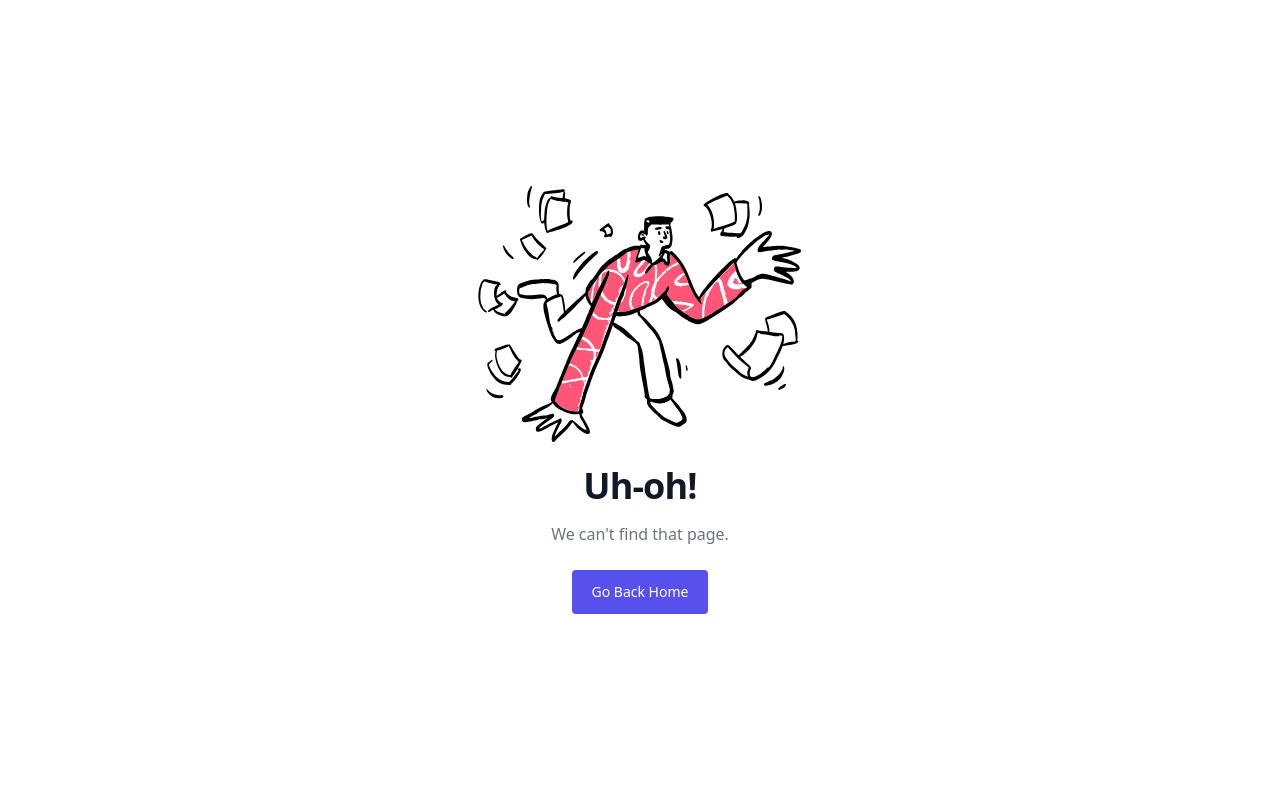
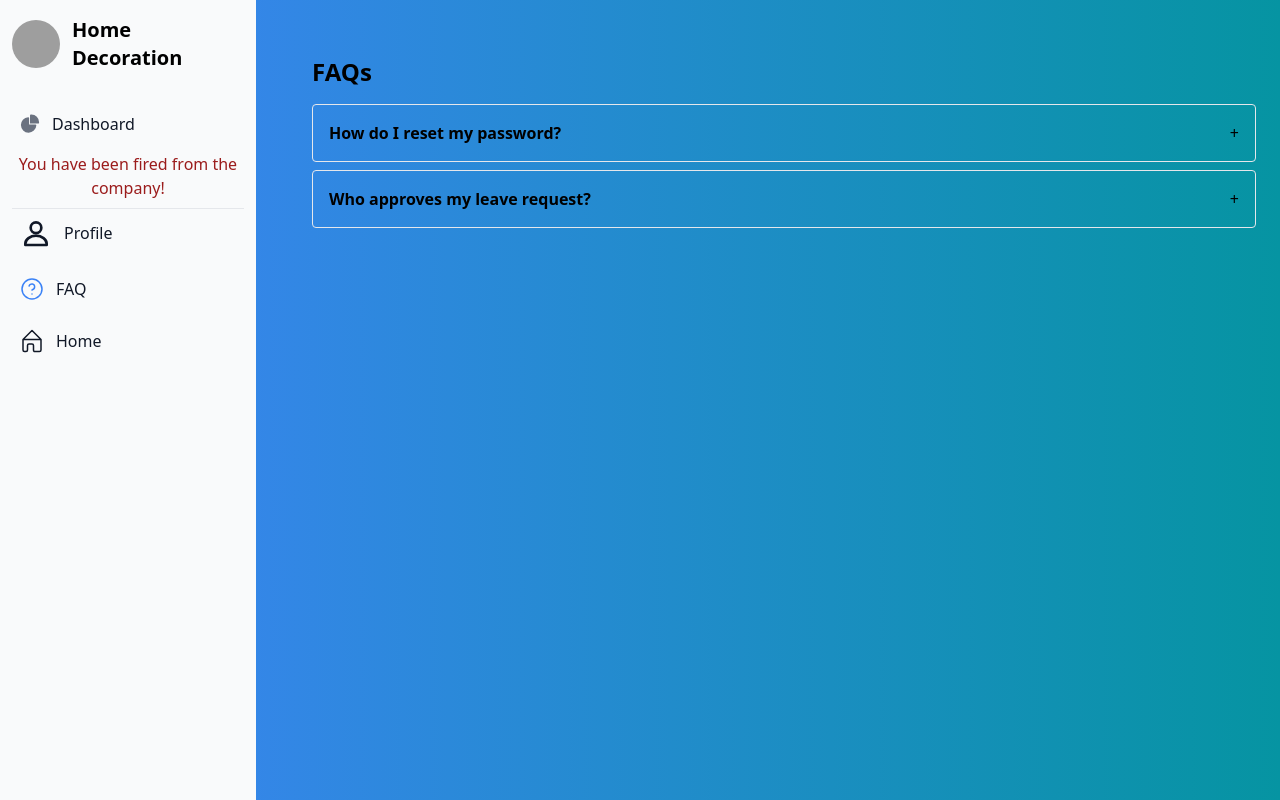
Before and after one commit to tawhidbokth/-Employee-management-client, a React (Vite) app: page /dashboard/faq in a window 1280 px wide. Built offline with nearby package versions, Linux system fonts and the light colour scheme; no server answers; grey boxes are pictures that could not be loaded.

Commit message:
add FAQ component and integrate it into the sidebar and router

```diff
--- /dev/null
+++ b/src/Components/Faq.jsx
@@ -0,0 +1,43 @@
+import React, { useState } from 'react';
+
+const Faq = () => {
+  const [activeIndex, setActiveIndex] = useState(null);
+  const faqs = [
+    {
+      question: 'How do I reset my password?',
+      answer: 'Go to Settings > Security > Reset Password.',
+    },
+    {
+      question: 'Who approves my leave request?',
+      answer: 'Your direct manager approves leave requests.',
+    },
+  ];
+
+  const toggleFAQ = index => {
+    setActiveIndex(activeIndex === index ? null : index);
+  };
+
+  return (
+    <div className="p-6">
+      <h1 className="text-2xl font-bold mb-4">FAQs</h1>
+      <div className="space-y-2">
+        {faqs.map((faq, index) => (
+          <div key={index} className="border rounded p-4">
+            <div
+              className="flex justify-between items-center cursor-pointer"
+              onClick={() => toggleFAQ(index)}
+            >
+              <h3 className="font-semibold">{faq.question}</h3>
+              <span>{activeIndex === index ? '−' : '+'}</span>
+            </div>
+            {activeIndex === index && (
+              <p className="mt-2 text-gray-700">{faq.answer}</p>
+            )}
+          </div>
+        ))}
+      </div>
+    </div>
+  );
+};
+
+export default Faq;
--- a/src/Components/Home/Home.jsx
+++ b/src/Components/Home/Home.jsx
@@ -1,5 +1,6 @@
 import AnnouncementSection from '../AnnouncementSection ';
 import Banner from '../Banner';
+import Faq from '../Faq';
 import OurTeams from '../OurTeams';
 import SalesPromotion from '../SalesPromotion';
 import Services from '../Services';
--- a/src/Pages/Dashboard/Sidebar.jsx
+++ b/src/Pages/Dashboard/Sidebar.jsx
@@ -285,6 +285,44 @@ const Sidebar = () => {
                 </a>
               </li>
             </Link>
+
+            <Link to={'/dashboard/faq'}>
+              <li>
+                <a className="flex items-center p-2 text-gray-900 rounded-lg dark:text-white hover:bg-gray-100 dark:hover:bg-gray-700 group">
+                  <svg
+                    width="24"
+                    height="48"
+                    viewBox="0 0 24 24"
+                    fill="none"
+                    xmlns="http://www.w3.org/2000/svg"
+                  >
+                    <path
+                      d="M12 22C17.5228 22 22 17.5228 22 12C22 6.47715 17.5228 2 12 2C6.47715 2 2 6.47715 2 12C2 17.5228 6.47715 22 12 22Z"
+                      stroke="#3B82F6"
+                      stroke-width="1.5"
+                      stroke-linecap="round"
+                      stroke-linejoin="round"
+                    />
+                    <path
+                      d="M9.09 9C9.3251 8.33167 9.78515 7.76811 10.4 7.40913C11.0148 7.05016 11.7389 6.91894 12.4272 7.03871C13.1155 7.15849 13.7208 7.52152 14.1261 8.06353C14.5314 8.60553 14.7075 9.28352 14.62 9.956C14.62 12 12 13 12 13"
+                      stroke="#3B82F6"
+                      stroke-width="1.5"
+                      stroke-linecap="round"
+                      stroke-linejoin="round"
+                    />
+                    <path
+                      d="M12 17H12.01"
+                      stroke="#3B82F6"
+                      stroke-width="1.5"
+                      stroke-linecap="round"
+                      stroke-linejoin="round"
+                    />
+                  </svg>
+                  <span className="flex-1 ms-3 whitespace-nowrap">FAQ</span>
+                </a>
+              </li>
+            </Link>
+
             <Link to={'/'}>
               <li>
                 <a className="flex items-center p-2 text-gray-900 rounded-lg dark:text-white hover:bg-gray-100 dark:hover:bg-gray-700 group">
--- a/src/Router/router.jsx
+++ b/src/Router/router.jsx
@@ -21,6 +21,7 @@ import EmployeeRoute from './EmployeeRoute';
 import EmployeeDetails from './../Pages/Dashboard/Components/EmployeeDetails';
 import ProfilePage from '../Pages/Dashboard/Components/ProfilePage';
 import Pricing from '../Pages/Pricing';
+import Faq from '../Components/Faq';
 const router = createBrowserRouter([
   {
     path: '/',
@@ -135,6 +136,11 @@ const router = createBrowserRouter([
         path: 'profile',
         element: <ProfilePage></ProfilePage>,
       },
+
+      {
+        path: 'faq',
+        element: <Faq></Faq>,
+      },
     ],
   },
 ]);
```
Also changed, not shown: src/Pages/Dashboard/Components/ChatSuppurt.jsx (added).
